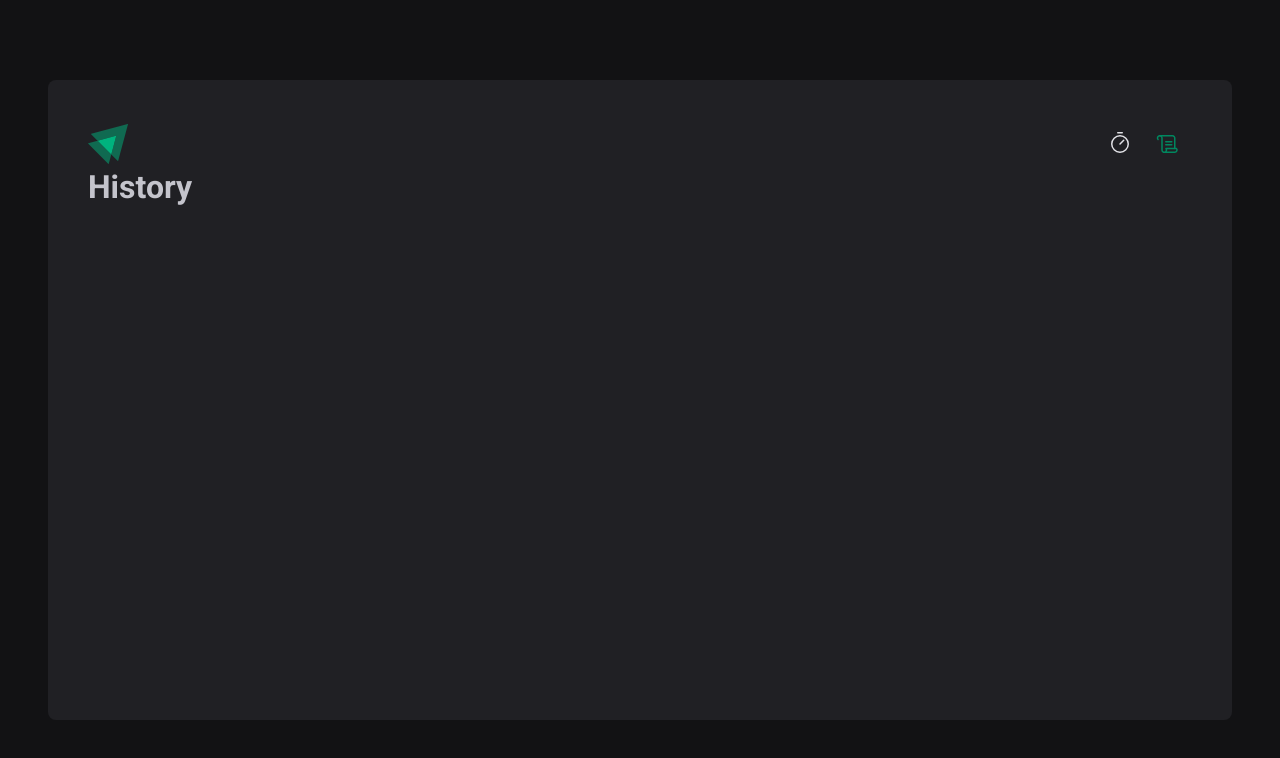
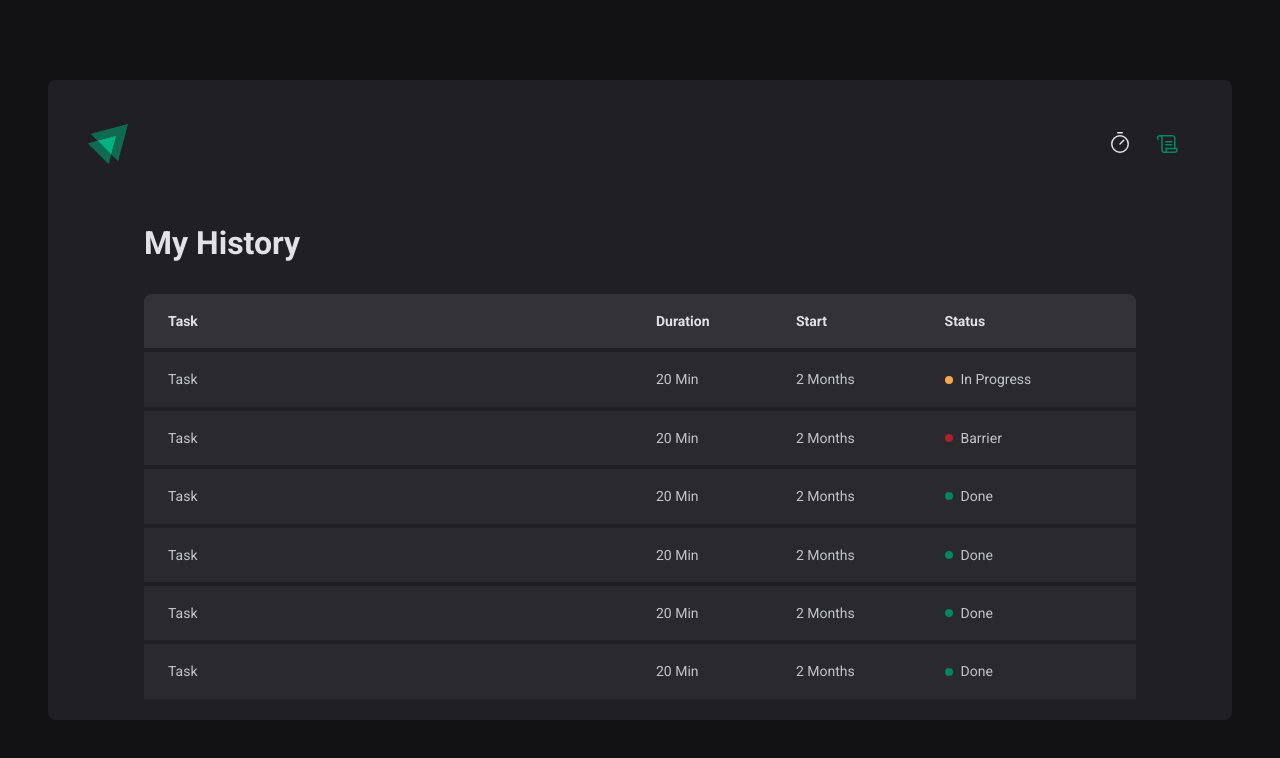
Before and after one commit to FernandoAdelinoSilva/react-pomodoro-timer, a React (Vite) app: page /history in a window 1280 px wide. Shown: the top 758 px of the page. Built offline with nearby package versions, Linux system fonts and the light colour scheme.

Commit message:
feat: status component

```diff
--- a/src/pages/History/index.tsx
+++ b/src/pages/History/index.tsx
@@ -1,3 +1,71 @@
+import { HistoryContainer, HistoryList, Status } from './styles';
+
 export function History() {
-  return <h1>History</h1>;
+  return (
+    <HistoryContainer>
+      <h1>My History</h1>
+      <HistoryList>
+        <table>
+          <thead>
+            <tr>
+              <th>Task</th>
+              <th>Duration</th>
+              <th>Start</th>
+              <th>Status</th>
+            </tr>
+          </thead>
+          <tbody>
+            <tr>
+              <td>Task</td>
+              <td>20 Min</td>
+              <td>2 Months</td>
+              <td>
+                <Status statusColor="yellow">In Progress</Status>
+              </td>
+            </tr>
+            <tr>
+              <td>Task</td>
+              <td>20 Min</td>
+              <td>2 Months</td>
+              <td>
+                <Status statusColor="red">Barrier</Status>
+              </td>
+            </tr>
+            <tr>
+              <td>Task</td>
+              <td>20 Min</td>
+              <td>2 Months</td>
+              <td>
+                <Status statusColor="green">Done</Status>
+              </td>
+            </tr>
+            <tr>
+              <td>Task</td>
+              <td>20 Min</td>
+              <td>2 Months</td>
+              <td>
+                <Status statusColor="green">Done</Status>
+              </td>
+            </tr>
+            <tr>
+              <td>Task</td>
+              <td>20 Min</td>
+              <td>2 Months</td>
+              <td>
+                <Status statusColor="green">Done</Status>
+              </td>
+            </tr>
+            <tr>
+              <td>Task</td>
+              <td>20 Min</td>
+              <td>2 Months</td>
+              <td>
+                <Status statusColor="green">Done</Status>
+              </td>
+            </tr>
+          </tbody>
+        </table>
+      </HistoryList>
+    </HistoryContainer>
+  );
 }
--- a/src/pages/History/styles.ts
+++ b/src/pages/History/styles.ts
@@ -0,0 +1,86 @@
+import styled from 'styled-components';
+
+export const HistoryContainer = styled.main`
+  flex: 1;
+  padding: 3.5rem;
+
+  display: flex;
+  flex-direction: column;
+
+  h1 {
+    font: 1.5rem;
+    color: ${(props) => props.theme['gray-100']};
+  }
+`;
+
+export const HistoryList = styled.div`
+  flex: 1;
+  overflow: auto;
+  margin-top: 2rem;
+
+  table {
+    width: 100%;
+    border-collapse: collapse;
+    min-width: 600px;
+
+    th {
+      background-color: ${(props) => props.theme['gray-600']};
+      padding: 1rem;
+      text-align: left;
+      color: ${(props) => props.theme['gray-100']};
+      font-size: 0.875rem;
+      line-height: 1.6;
+
+      &:first-child {
+        border-top-left-radius: 8px;
+        padding-left: 1.5rem;
+      }
+
+      &:last-child {
+        border-top-right-radius: 8px;
+        padding-right: 1.5rem;
+      }
+    }
+
+    td {
+      background-color: ${(props) => props.theme['gray-700']};
+      border-top: 4px solid ${(props) => props.theme['gray-800']};
+      padding: 1rem;
+      font-size: 0.875rem;
+      line-height: 1.6;
+
+      &:first-child {
+        width: 50%;
+        padding-left: 1.5rem;
+      }
+
+      &:last-child {
+        padding-right: 1.5rem;
+      }
+    }
+  }
+`;
+
+const STATUS_COLORS = {
+  yellow: 'yellow-500',
+  green: 'green-500',
+  red: 'red-500',
+};
+
+interface StatusProps {
+  statusColor: keyof typeof STATUS_COLORS;
+}
+
+export const Status = styled.span<StatusProps>`
+  display: flex;
+  align-items: center;
+  gap: 0.5rem;
+
+  &::before {
+    content: '';
+    width: 0.5rem;
+    height: 0.5rem;
+    border-radius: 9999px;
+    background: ${(props) => props.theme[STATUS_COLORS[props.statusColor]]};
+  }
+`;
```
